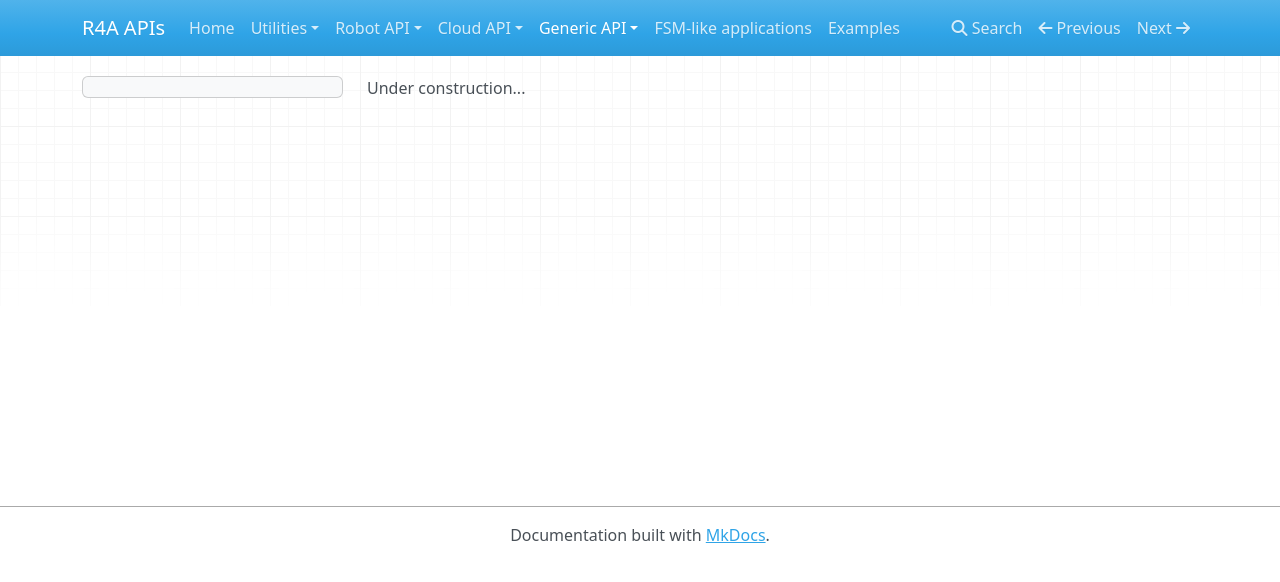
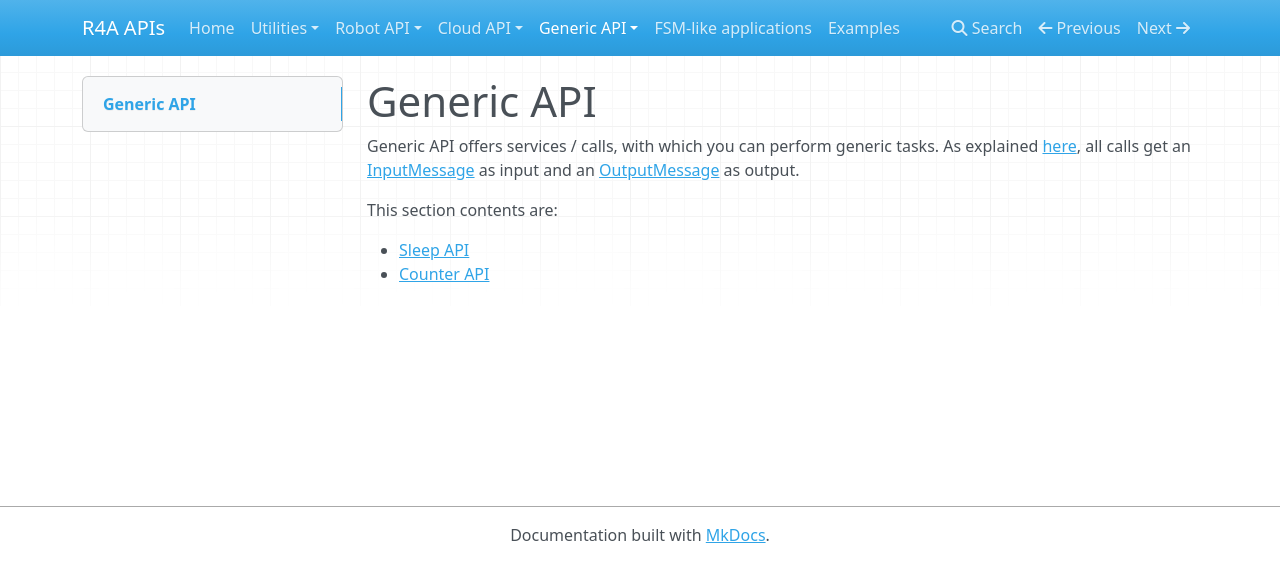
Before and after one commit to robotics-4-all/r4a-api-docs, an MkDocs documentation site: the page built from docs/genericapi.md, in a window 1280 px wide. Shown: the top 582 px of the page. Built offline with MkDocs 1.6.1, drawn with Linux system fonts in a browser that asks for light colours; nearby versions of some CDN libraries.

Commit message:
Generic API done

```diff
--- a/docs/genericapi.md
+++ b/docs/genericapi.md
@@ -1 +1,8 @@
-Under construction...
+# Generic API
+
+Generic API offers services / calls, with which you can perform generic tasks. As explained [here](../messages), all calls get an [InputMessage](../messages/#inputmessage-class) as input and an [OutputMessage](../messages/#outputmessage-class) as output.
+
+This section contents are:
+
+- [Sleep API](generic_sleep.md)
+- [Counter API](generic_counter.md)
```
Also changed, not shown: docs/cloudapi.md (+1 -1 lines), docs/generic_counter.md (+20 -0 lines), docs/generic_sleep.md (+16 -0 lines).
